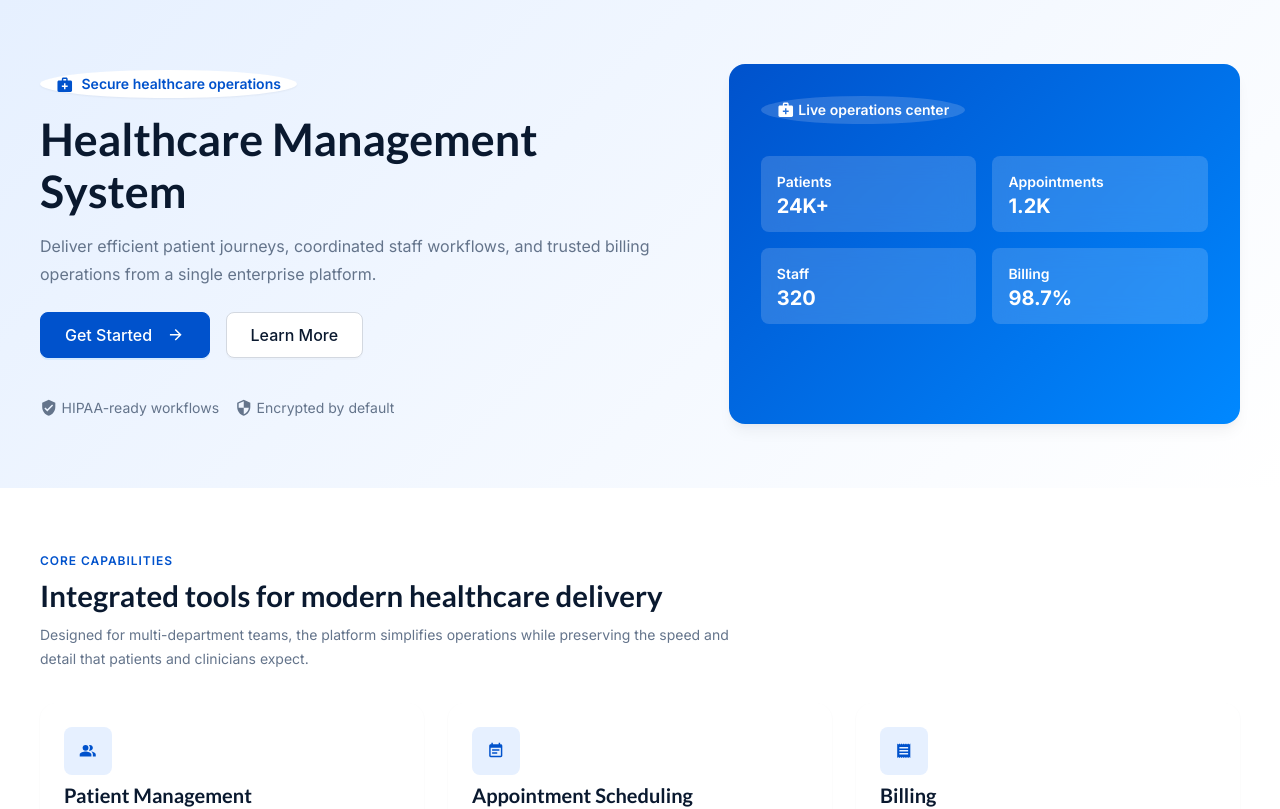
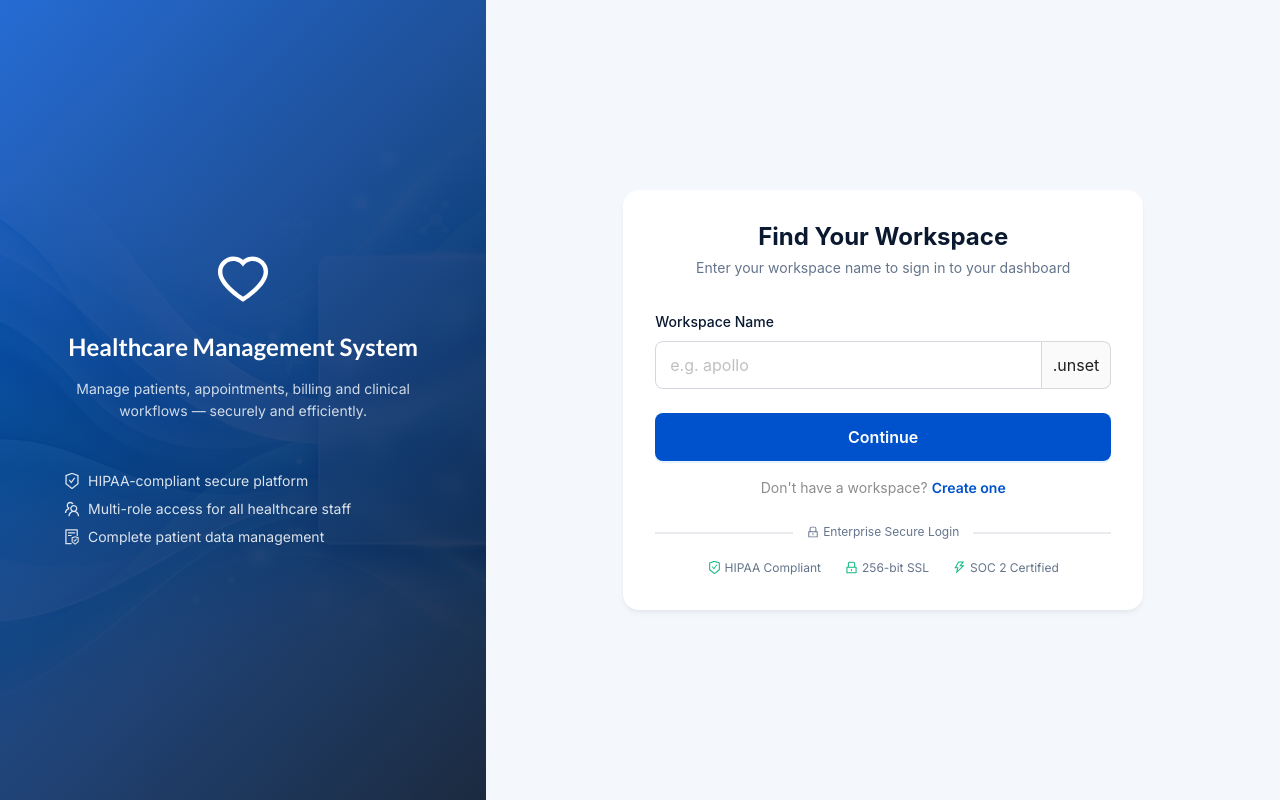
Before and after one commit to Krish-H/React-MVP, a React (Create React App) app in the folder frontend/: page /login in a window 1280 px wide. Before the commit this address led to /. Shown: the top 809 px of the page. Built offline with nearby package versions, Linux system fonts and the light colour scheme; no server answers.

Commit message:
tenant login bug fix

```diff
--- a/frontend/src/pages/Auth/LoginPage.jsx
+++ b/frontend/src/pages/Auth/LoginPage.jsx
@@ -8,6 +8,7 @@ import { useSelector } from 'react-redux';
 import { useAuth } from '../../modules/auth/hooks/useAuth';
 import { selectAuthError } from '../../modules/auth/selectors';
 import { getTenantFromDomain } from '../../utils/tenant';
+import { environment } from '../../config/environment';
 import Button from '../../components/common/Button';
 import AuthLayout from './components/AuthLayout';
 import AuthHeader from './components/AuthHeader';
@@ -144,6 +145,66 @@ const LoginPage = () => {
     ? `Sign in to your ${subdomain.charAt(0).toUpperCase() + subdomain.slice(1)} workspace`
     : "Sign in to continue to your healthcare dashboard";
 
+  const onWorkspaceSubmit = (values) => {
+    const workspaceName = values.workspace.trim().toLowerCase();
+    const port = window.location.port ? `:${window.location.port}` : '';
+    window.location.href = `${window.location.protocol}//${workspaceName}.${environment.BASE_DOMAIN}${port}/login`;
+  };
+
+  if (!subdomain) {
+    return (
+      <AuthLayout>
+        <AuthHeader
+          title="Find Your Workspace"
+          subtitle="Enter your workspace name to sign in to your dashboard"
+        />
+
+        <StyledForm
+          form={form}
+          name="workspace_form"
+          layout="vertical"
+          onFinish={onWorkspaceSubmit}
+          requiredMark={false}
+          autoComplete="off"
+        >
+          <Form.Item
+            name="workspace"
+            label="Workspace Name"
+            rules={[
+              { required: true, message: 'Workspace name is required.' },
+              { pattern: /^[a-z0-9-]+$/, message: 'Workspace name can only contain lowercase letters, numbers, and hyphens.' }
+            ]}
+          >
+            <Input
+              placeholder="e.g. apollo"
+              size="large"
+              addonAfter={`.${environment.BASE_DOMAIN}`}
+              autoComplete="off"
+            />
+          </Form.Item>
+
+          <Form.Item noStyle>
+            <SubmitButton
+              variant="primary"
+              htmlType="submit"
+            >
+              Continue
+            </SubmitButton>
+          </Form.Item>
+        </StyledForm>
+
+        <SignUpRow>
+          <Text type="secondary">Don't have a workspace?</Text>
+          <RegisterLink onClick={() => navigate('/register')}>
+            Create one
+          </RegisterLink>
+        </SignUpRow>
+
+        <AuthFooter />
+      </AuthLayout>
+    );
+  }
+
   return (
     <AuthLayout>
       <AuthHeader
--- a/frontend/src/routes/AppRouter.jsx
+++ b/frontend/src/routes/AppRouter.jsx
@@ -35,8 +35,8 @@ const AppRouter = () => {
             {/* Public Domain Routes */}
             <Route path="/" element={<LandingPage />} />
             <Route path="/register" element={<RegisterPage />} />
-            {/* If users go to /login on public domain, redirect to landing page */}
-            <Route path="/login" element={<Navigate to="/" replace />} />
+            {/* Public Login / Workspace Discovery */}
+            <Route path="/login" element={<LoginPage />} />
             <Route path="/forgot-password" element={<Navigate to="/" replace />} />
           </>
         )}
```
